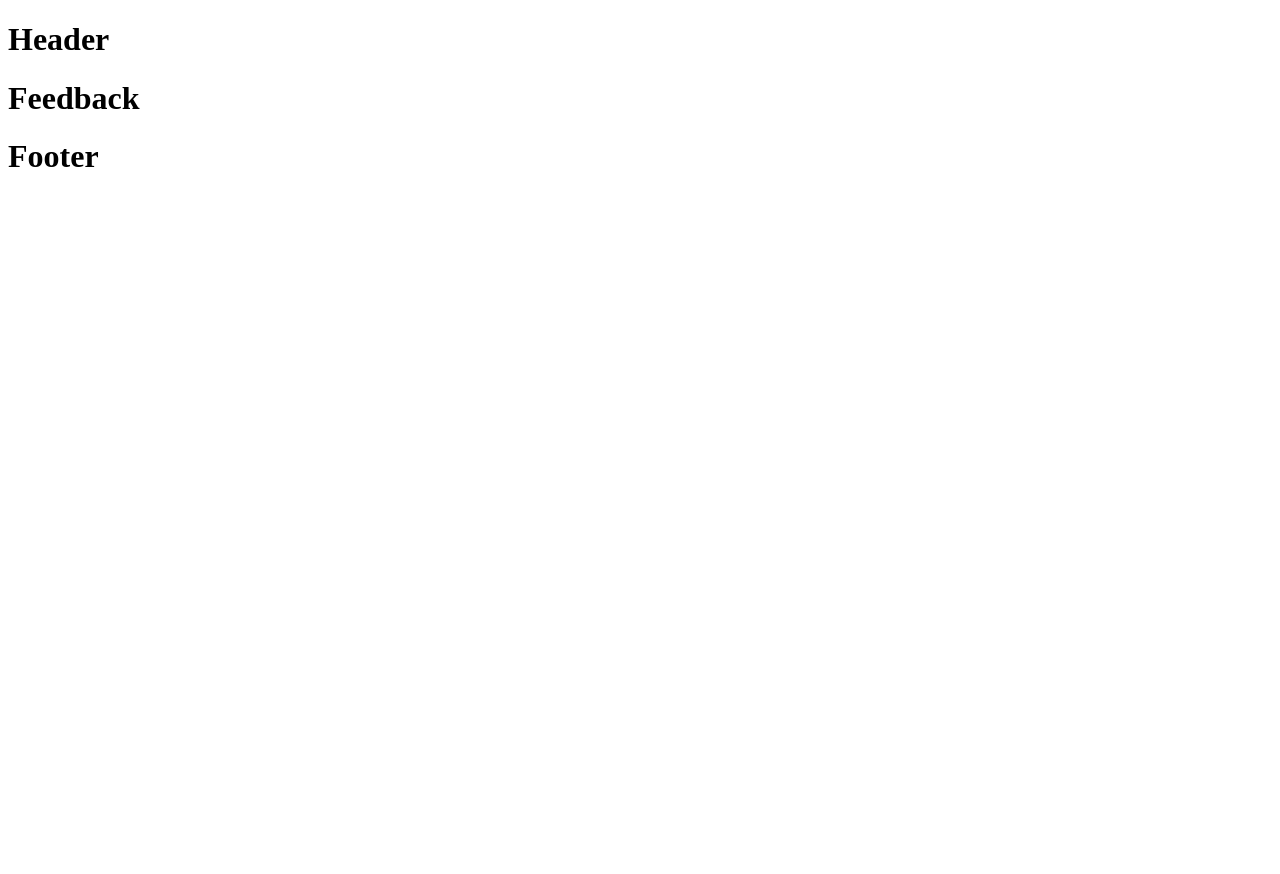
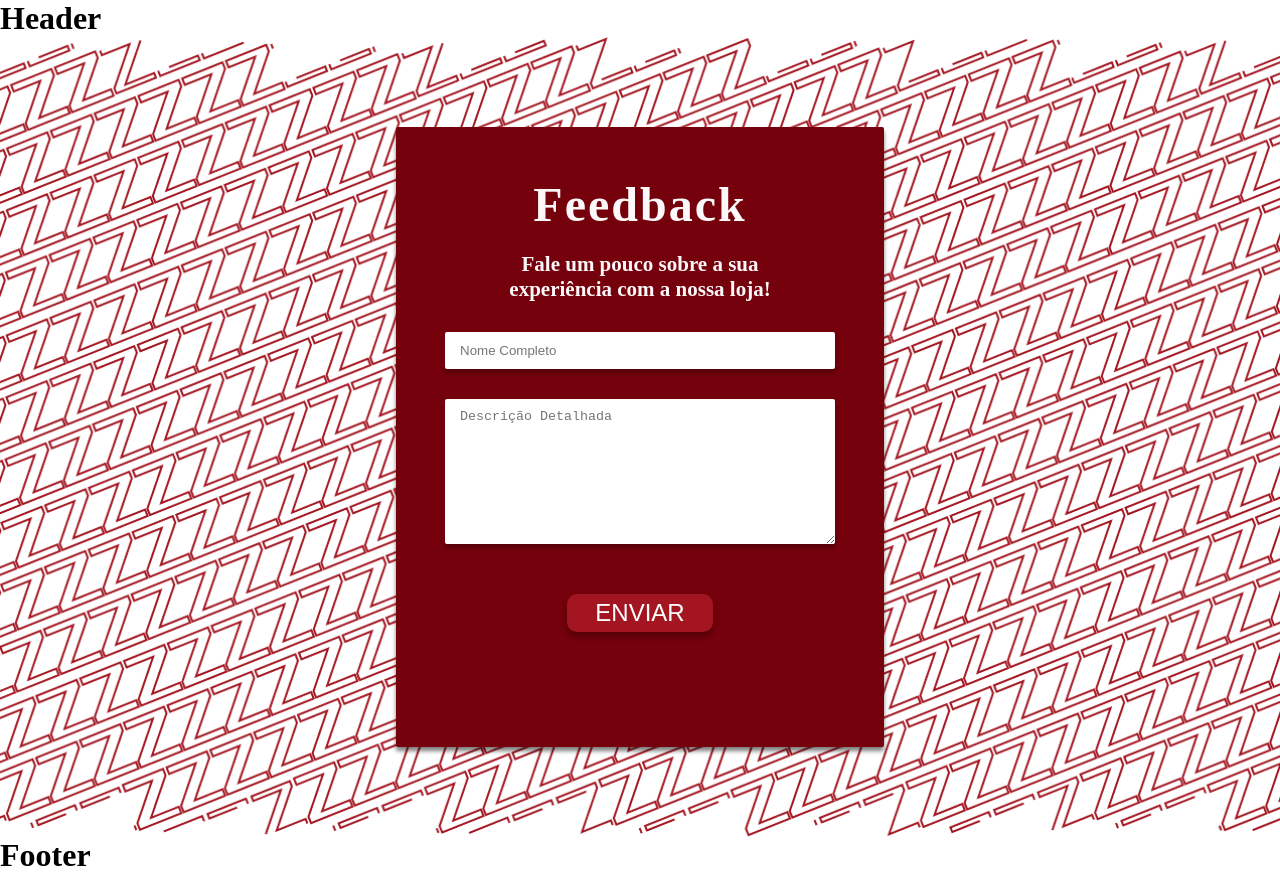
Before and after one commit to lucasilvr/Projeto-Final-INJunior, a React (Vite) app in the folder Projeto-Final/: page /feedback in a window 1280 px wide. Before the commit the page ends 800 px from the top, so only its background shows below. Built offline with nearby package versions, Linux system fonts and the light colour scheme; the HTML template or start-up script is replaced by a standard one.

Commit message:
feat: criacao pagina de feedback

```diff
--- /dev/null
+++ b/Projeto-Final/src/Type/Feedback.ts
@@ -0,0 +1,4 @@
+export interface Feedback {
+  nome: string;
+  descricao: string;
+}
--- a/Projeto-Final/src/pages/Feedback/index.tsx
+++ b/Projeto-Final/src/pages/Feedback/index.tsx
@@ -1,9 +1,72 @@
-import './styles.module.css'
+import styles from "./styles.module.css";
+import { useState } from "react";
+import type { Feedback } from "../../Type/Feedback";
+import axios from "axios";
 
-export default function Feedback(){
-    return(
-        <>
-            <h1>Feedback</h1>
-        </>
-    )
+export default function Feedback() {
+  const [nome, setNome] = useState("");
+  const [descricao, setDescricao] = useState("");
+  //const [estrelas, setEstrelas] = useState(0); falta fazer
+  const [modalAberto, setModalAberto] = useState(false);
+
+  const submit = async () => {
+    if (!nome.trim() || !descricao.trim()) {
+      alert("Insira todas as informações, por favor!");
+      return;
+    }
+
+    try {
+      const feedBackData: Feedback = { nome, descricao };
+      await axios.post("http://localhost:3333/users", feedBackData);
+      setNome("");
+      setDescricao("");
+      setModalAberto(true);
+      //setEstrelas(0);
+    } catch (error) {
+      console.error("Erro ao enviar feedback:", error);
+      alert("Erro ao enviar feedback");
+    }
+  };
+
+  return (
+    <>
+      <div className={styles.background}>
+        <div className={styles.cardContainer}>
+          <h1>Feedback</h1>
+          <h2>
+            Fale um pouco sobre a sua<br></br>experiência com a nossa loja!
+          </h2>
+          <div className={styles.inputs}>
+            <input
+              type="text"
+              placeholder="Nome Completo"
+              className={styles.firstInput}
+              value={nome}
+              onChange={(e) => setNome(e.target.value)}
+            ></input>
+            <textarea
+              placeholder="Descrição Detalhada"
+              className={styles.secondInput}
+              value={descricao}
+              onChange={(e) => setDescricao(e.target.value)}
+            ></textarea>
+          </div>
+          <div className={styles.stars}></div>
+
+          <button className={styles.button} onClick={submit}>
+            ENVIAR
+          </button>
+        </div>
+      </div>
+      {modalAberto && (
+        <div className={styles.modal}>
+          <div className={styles.modalContent}>
+            <h2>Sucesso!</h2>
+            <p>Seu feedback foi enviado.</p>
+            <button onClick={() => setModalAberto(false)}>Fechar</button>
+          </div>
+        </div>
+      )}
+    </>
+  );
 }
--- a/Projeto-Final/src/pages/Feedback/styles.module.css
+++ b/Projeto-Final/src/pages/Feedback/styles.module.css
@@ -0,0 +1,126 @@
+* {
+  margin: 0;
+  padding: 0; /* por isso no css principal  */
+}
+
+.background {
+  background-image: url("../../assets/background-red.png");
+  background-size: cover;
+  background-position: center;
+  background-repeat: no-repeat;
+  min-height: 100vh;
+  display: flex;
+  align-items: center;
+  justify-content: center;
+}
+
+.cardContainer {
+  width: 488px;
+  height: 620px;
+  background-color: #74010b; /* --var(vermelho400) mudar depois */
+  border-radius: 2px;
+  box-shadow: 0px 4px 4px 0px #00000080;
+  text-align: center;
+}
+
+.cardContainer h1 {
+  color: #fcf7f8 /* --var(branco) mudar depois */;
+  margin-top: 50px;
+  font-size: 48px;
+  letter-spacing: 2px;
+  /* font-family: Numans, tem que importar */
+}
+
+.cardContainer h2 {
+  color: #fcf7f8 /* --var(branco) mudar depois */;
+  margin-top: 20px;
+  font-size: 21px;
+  /* font-family:ROBOTO SERIF, */
+}
+
+.inputs {
+    display: flex;
+    flex-direction: column;
+    justify-self: center;
+    gap: 30px;
+    width: 390px;
+    margin-top: 30px;
+
+
+}
+.firstInput {
+    box-shadow: 0px 4px 4px 0px #00000040;
+    height: 37px;
+    border: none;
+    border-radius: 2px;
+    padding-left: 15px
+
+}
+
+.secondInput {
+    box-shadow: 0px 4px 4px 0px #00000040;
+    height: 135px;
+    border: none;
+    border-radius: 2px;
+    padding-left: 15px;
+    padding-top: 10px;
+    padding-right: 15px;
+}
+
+.firstInput::placeholder {
+    /* inserir a fonte ROBOTO */
+}
+.secondInput::placeholder {
+    /* inserir a fonte ROBOTO */
+}
+
+
+.button {
+    background-color: #A31621 /* --var(vermelho300) mudar depois */;
+    color: white;
+    width: 146px;
+    height: 38px;
+    margin-top: 50px;
+    box-shadow: 0px 5px 6px 0px #00000040;
+    border: none;
+    border-radius: 10px;
+    padding: 3px 23px 3px 23px;
+    font-size: 24px;
+    cursor: pointer;
+    /* font-family: Montserrat, tem que imporatr */
+
+}
+
+.modal {
+  position: fixed;
+  background-color: rgba(0, 0, 0, 0.7);
+  display: flex;
+  justify-content: center;
+  align-items: center;
+  z-index: 1000;
+}
+
+.modalContent {
+  background-color: white;
+  padding: 30px 40px;
+  border-radius: 8px;
+  text-align: center;
+  color: #333;
+  box-shadow: 0 5px 15px rgba(0, 0, 0, 0.3);
+}
+
+.modalContent h2 {
+  color: #74010b;
+  margin-top: 0;
+}
+
+.modalContent button {
+  margin-top: 20px;
+  padding: 10px 25px;
+  border: none;
+  background-color: #74010b;
+  color: white;
+  border-radius: 4px;
+  cursor: pointer;
+  font-size: 16px;
+}
```
Also changed, not shown: Projeto-Final/src/assets/background-red.png (added), 1 other file (tests, documents, lock files or other folders).
